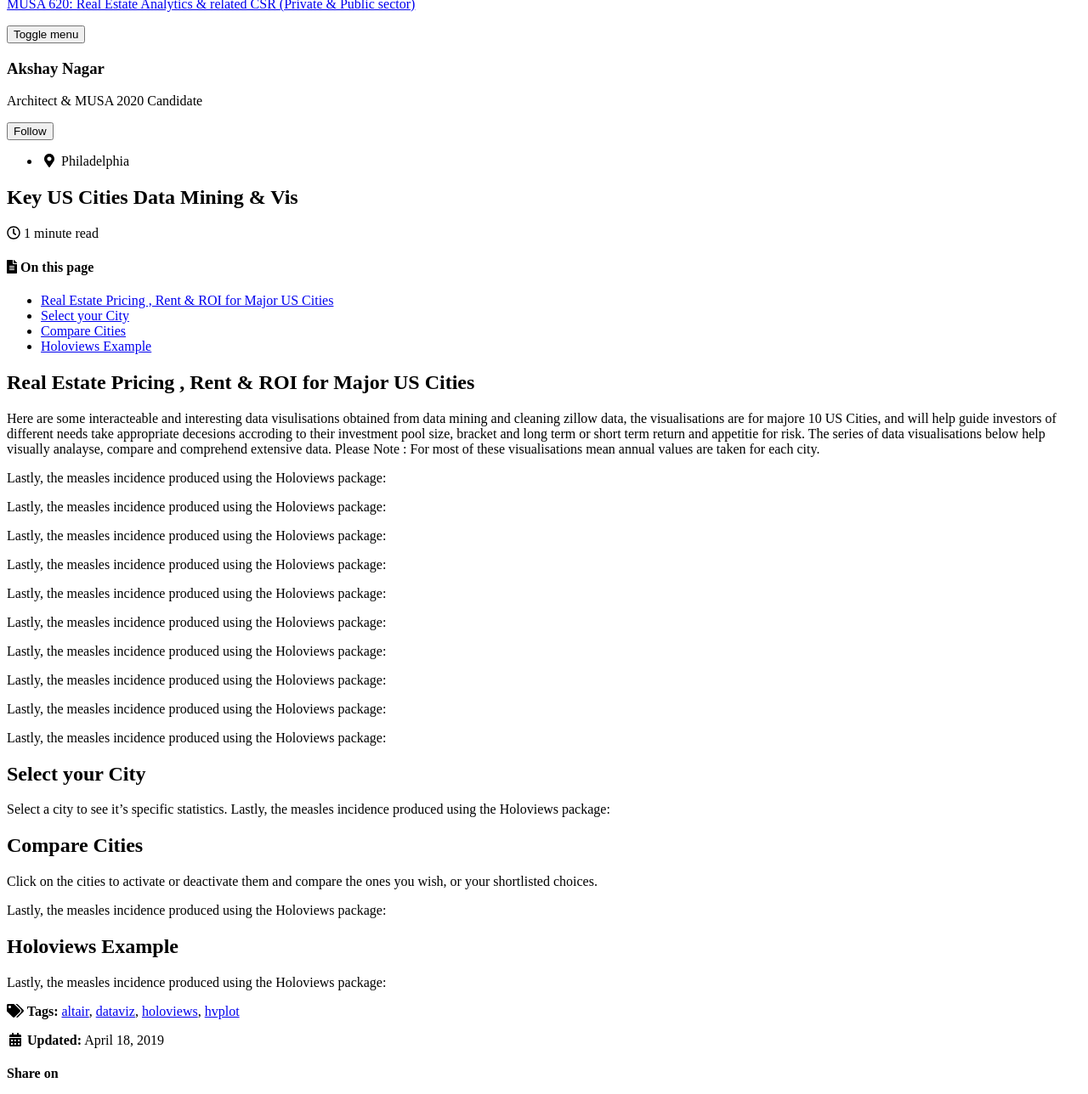
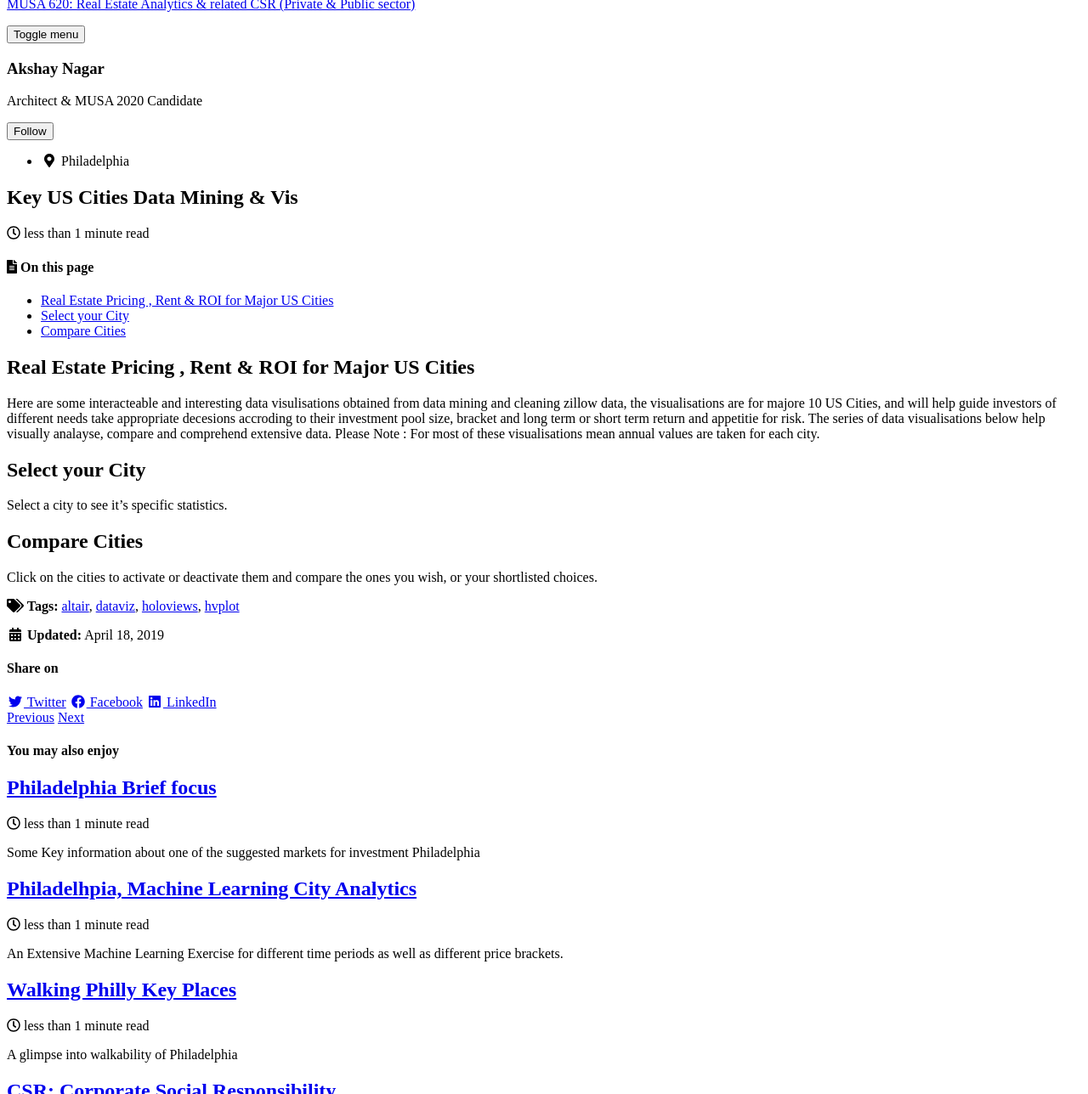
Before and after one commit to akshaynagar26/Pleasework, a Jekyll site: the page built from _posts/2019-04-18-Us-Data-Viz.md, in a window 1280 px wide and 1400 px high, cut to the strip 112-1400 px from the top of the window. Shown: the whole strip at 85% size. Built offline with Jekyll 4.4.1, drawn with Linux system fonts in a browser that asks for light colours; cached includes are drawn as plain includes; nearby versions of some CDN libraries.

Commit message:
Update 2019-04-18-Us-Data-Viz.md

```diff
--- a/_posts/2019-04-18-Us-Data-Viz.md
+++ b/_posts/2019-04-18-Us-Data-Viz.md
@@ -27,67 +27,64 @@
 The series of data visualisations below help visually analayse, compare and comprehend extensive data.
 Please Note : For most of these visualisations mean annual values are taken for each city.
 
-Lastly, the measles incidence produced using the Holoviews package:
+
 <div id="hv-chart-1"></div>
 
 
 
-Lastly, the measles incidence produced using the Holoviews package:
+
 <div id="hv-chart-2"></div>
 
 
 
-Lastly, the measles incidence produced using the Holoviews package:
+
 <div id="hv-chart-3"></div>
 
 
 
-Lastly, the measles incidence produced using the Holoviews package:
+
 <div id="hv-chart-4"></div>
 
 
 
-Lastly, the measles incidence produced using the Holoviews package:
+
 <div id="hv-chart-5"></div>
 
 
 
-Lastly, the measles incidence produced using the Holoviews package:
+
 <div id="hv-chart-6"></div>
 
 
 
-Lastly, the measles incidence produced using the Holoviews package:
+
 <div id="hv-chart-7"></div>
 
 
 
 
-Lastly, the measles incidence produced using the Holoviews package:
+
 <div id="hv-chart-9"></div>
 
 
 
-Lastly, the measles incidence produced using the Holoviews package:
+
 <div id="hv-chart-10"></div>
 
 
 
-Lastly, the measles incidence produced using the Holoviews package:
+
 <div id="hv-chart-11"></div>
 
+
+
+<div id="hv-chart-12"></div>
 ## Select your City
 Select a city to see it's specific statistics.
-Lastly, the measles incidence produced using the Holoviews package:
-<div id="hv-chart-12"></div>
+
+<div id="hv-chart-13"></div>
 
 ## Compare Cities
 Click on the cities to activate or deactivate them and compare the ones you wish, or your shortlisted choices.
 
-Lastly, the measles incidence produced using the Holoviews package:
-<div id="hv-chart-13"></div>
-
-## Holoviews Example
-
-Lastly, the measles incidence produced using the Holoviews package:
 <div id="hv-chart-14"></div>
```
